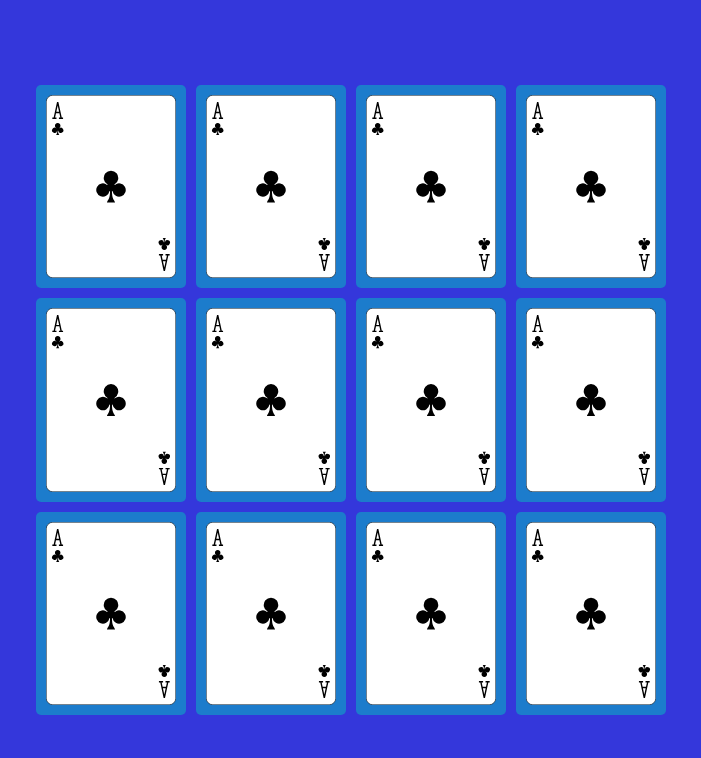
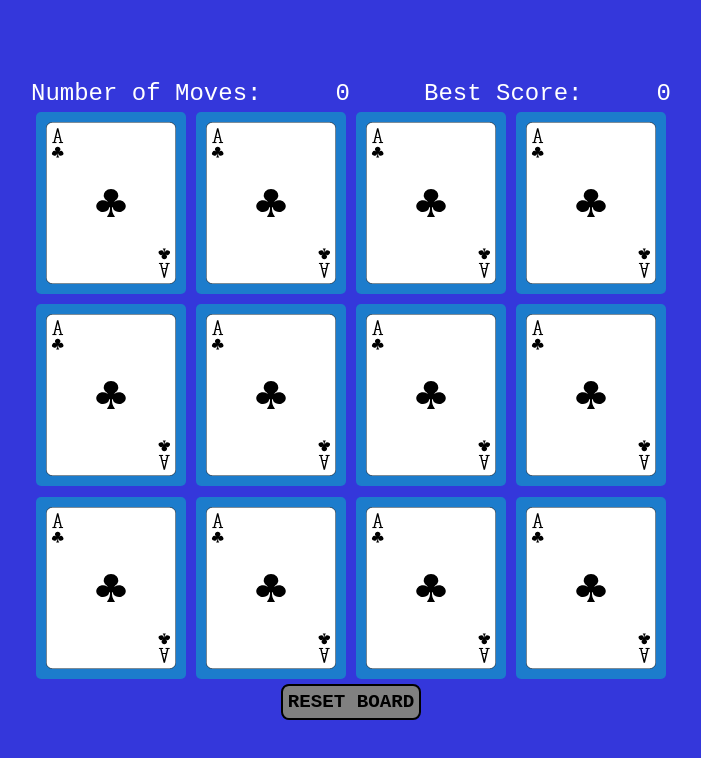
Before and after one commit to dindaya28/CardMemGame, a plain HTML site: page index.html in a window 1280 px wide. Shown: the whole page, without its empty margins (289-990 px from the left). Drawn offline with Linux system fonts and the light colour scheme.

Commit message:
reset button functionality required, high score functionality required

```diff
--- a/index.html
+++ b/index.html
@@ -10,11 +10,14 @@
 
     <body>
 
-        <div class="counter">
+        <div class="mem-game">
 
-        </div>
-
-        <section class="mem-game">
+            <div class="counter">
+                <p>Number of Moves:</p>
+                <p id="moves"> 0 </p>
+                <p>Best Score:</p>
+                <p id="highscore"> 0 </p>
+            </div>
 
             <div class="mem-card" data-framework="KH">
                 <img class="front" src="img/KH.svg" alt="KingHearts"/>
@@ -76,7 +79,13 @@
                 <img class="back" src="img/back.svg" alt="Back"/>
             </div>
 
-        </section>
+            <div class="resetButton">
+                <button class="reset">
+                    RESET BOARD
+                </button>
+            </div>
+
+        </div>
 
         <script src="scripts.js"></script>
     </body>
--- a/scripts.js
+++ b/scripts.js
@@ -3,8 +3,12 @@ const cards = document.querySelectorAll('.mem-card');
 let firstFlippedCard = false;
 let lockBoard = false;
 let firstCard, secondCard;
+let finishCounter = 0, moveCounter = 0;
+let finish = 6;
 
 function flipCard() {
+    updateMoves();
+
     // locks the board until non-matching cards flip back over
     if (lockBoard) return;
 
@@ -49,8 +53,16 @@ function checkMatch() {
 function disableCards() {
     firstCard.removeEventListener('click', flipCard);
     secondCard.removeEventListener('click', flipCard);
+    // works at removing the cards, but causes the container to rearrange...
+    firstCard.style.display = "none";
+    secondCard.style.display = "none";
 
-    resetBoard();
+    finishCounter++;
+
+    let victory = (finishCounter === finish);
+
+    victory ? gameOver() : resetBoard();
+
 }
 
 function unflipCards() {
@@ -72,6 +84,17 @@ function resetBoard() {
     [firstCard, secondCard] = [null, null];
 }
 
+// function to update move counter
+function updateMoves() {
+    // keep track of number of moves taken (may need to have a separate function for this guy)
+    moveCounter++;
+    document.getElementById("moves").innerHTML = moveCounter;
+}
+
+function gameOver() {
+
+}
+
 // function assigns a random order to the cards at the start of the game to simulate shuffling
 (function shuffle() {
     cards.forEach(card => {
--- a/styles.css
+++ b/styles.css
@@ -10,18 +10,36 @@ body {
     background-color: #3437db;
 }
 
+.counter {
+    color: white;
+    font-family: 'Courier New', Courier, monospace;
+    font-size: 1.5em;
+}
+
+.counter {
+    grid-column: 1 / -1;
+    display: flex;
+    justify-content: space-between;
+}
+
 .mem-game {
     width: 640px;
     height: 640px;
     margin: auto;
-    display: flex;
+    /* display: flex;
     flex-wrap: wrap;
+    float: left;*/
+    display: grid;
+    grid-template-columns: repeat(4, auto);
     perspective: 1000px;
 }
 
 .mem-card {
-    width: calc(25% - 10px);
+    /*width: calc(25% - 10px);
     height: calc(33.333% - 10px);
+    margin: 5px;*/
+    width: calc((640px / 4) - 10px);
+    height: calc((640px / 3.3333) - 10px);
     margin: 5px;
     position: relative;
     transform: scale(1);
@@ -51,3 +69,26 @@ body {
 .front {
     transform: rotateY(180deg);
 }
+
+.resetButton {
+    grid-column: 1 / -1;
+    grid-row: 5;
+    text-align: center;
+}
+
+.reset {
+    font-family: 'Courier New', Courier, monospace;
+    font-size: 1.2em;
+    font-weight: bold;
+    padding: 5px;
+    border-radius: 8px;
+    background-color: grey;
+    color: black;
+    border: 2px solid black;
+    transition-duration: 0.4s;
+}
+
+.reset:hover {
+    background-color: #1c7ccc;
+    color: white;
+}
```
